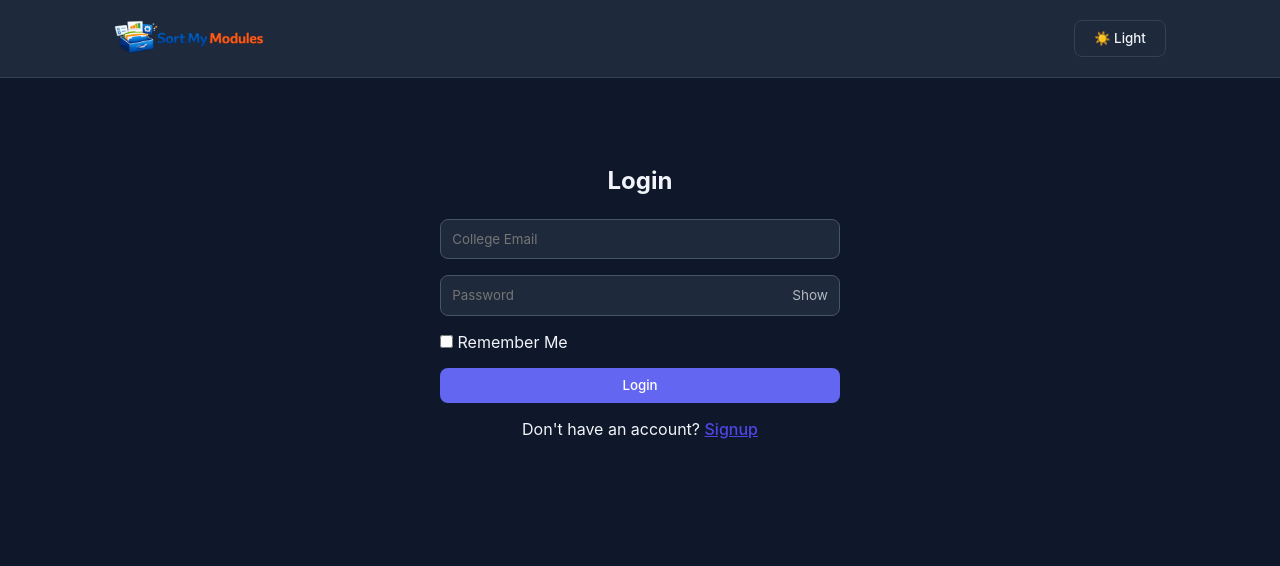
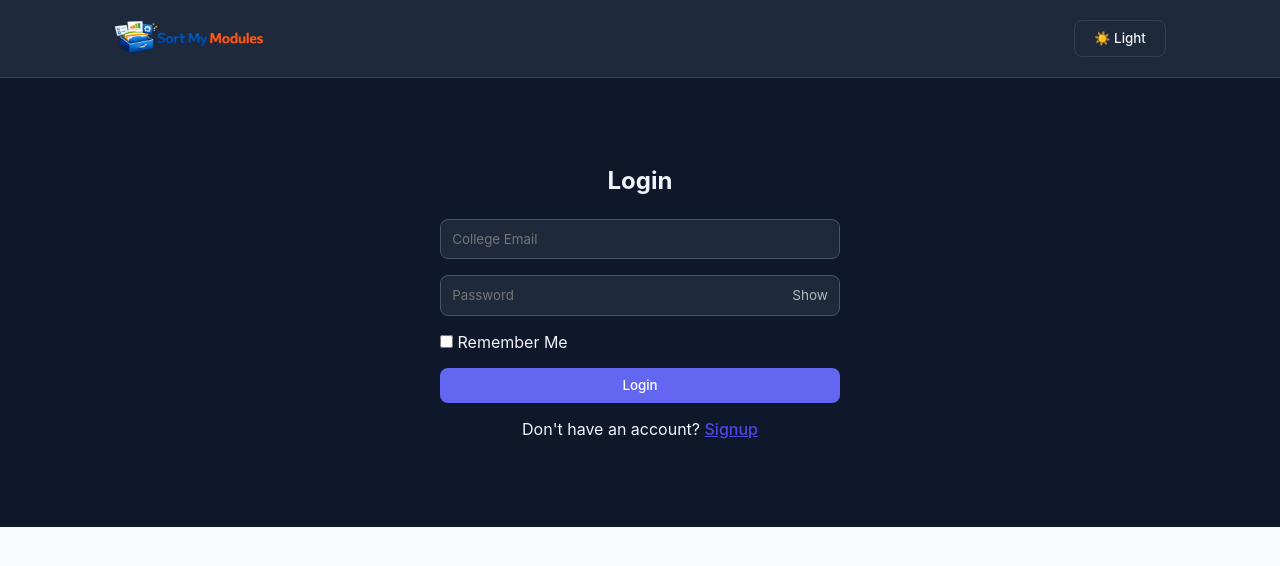
Before and after one commit to swayamparab/Sort-My-Modules_NEXTJS-version, a Next.js app: page /login in a window 1280 px wide. Shown: the top 566 px of the page. Built offline with nearby package versions, Linux system fonts and the light colour scheme; no server answers.

Commit message:
loading fix2

```diff
--- a/app/globals.css
+++ b/app/globals.css
@@ -39,9 +39,11 @@ body.dark {
   font-family: "Inter", sans-serif;
 }
 
+html,
 body {
-  background-color: var(--bg);
-  color: var(--text);
+  min-height: 100%;
+  background-color: var(--bg, #0f172a);
+  color: var(--text, white);
   transition: background 0.3s ease, color 0.3s ease;
 }
 
@@ -201,7 +203,7 @@ select.input {
 .overlay {
   position: fixed;
   inset: 0;
-  background: rgba(0,0,0,0.3);
+  background: rgba(0, 0, 0, 0.3);
   z-index: 200;
 }
 
@@ -219,7 +221,7 @@ select.input {
   padding: 0.8rem;
   width: 160px;
   z-index: 400;
-  box-shadow: 0 8px 20px rgba(0,0,0,0.08);
+  box-shadow: 0 8px 20px rgba(0, 0, 0, 0.08);
 }
 
 .dropdown button {
```
